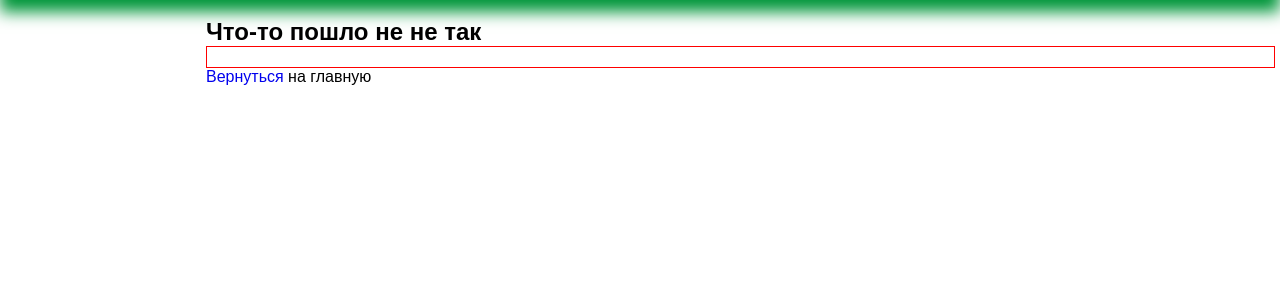
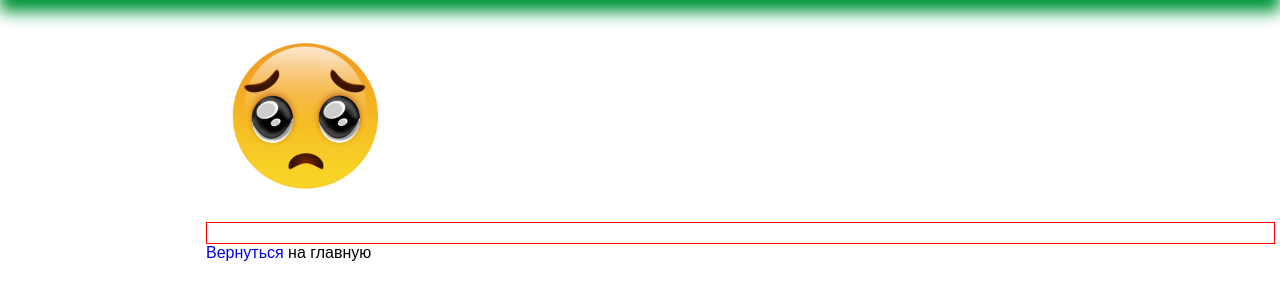
Before and after one commit to ZRomik/spsm, a Django app: template homeapp/templates/homeapp/base-error.html in a window 1280 px wide. Shown: the part 62-362 px from the top of the page. Run offline with Django 4.2, Linux system fonts and the light colour scheme; the template is opened without the code that fills it, so the values that code supplies are empty.

Commit message:
Обновлен шаблон страницы ошибки.

```diff
--- a/homeapp/templates/homeapp/base-error.html
+++ b/homeapp/templates/homeapp/base-error.html
@@ -1,15 +1,15 @@
 {% extends 'homeapp/base.html' %}
-
+{% load static %}
 {% block title %}
 Ой!
 {% endblock %}
 
 {% block page-content %}
-    <h2>
-        Что-то пошло не не так
-    </h2>
-    <h1 class="error-text">
-        {% block error-code %}
+    <div class="error-img">
+        <img src="{% static 'homeapp/img/sad.png' %}" alt="oh-no!" width="200" height="200">
+    </div>
+    <h1 class="error-code">
+        {% block code %}
         {% endblock %}
     </h1>
     <div class="error-desc">
```
